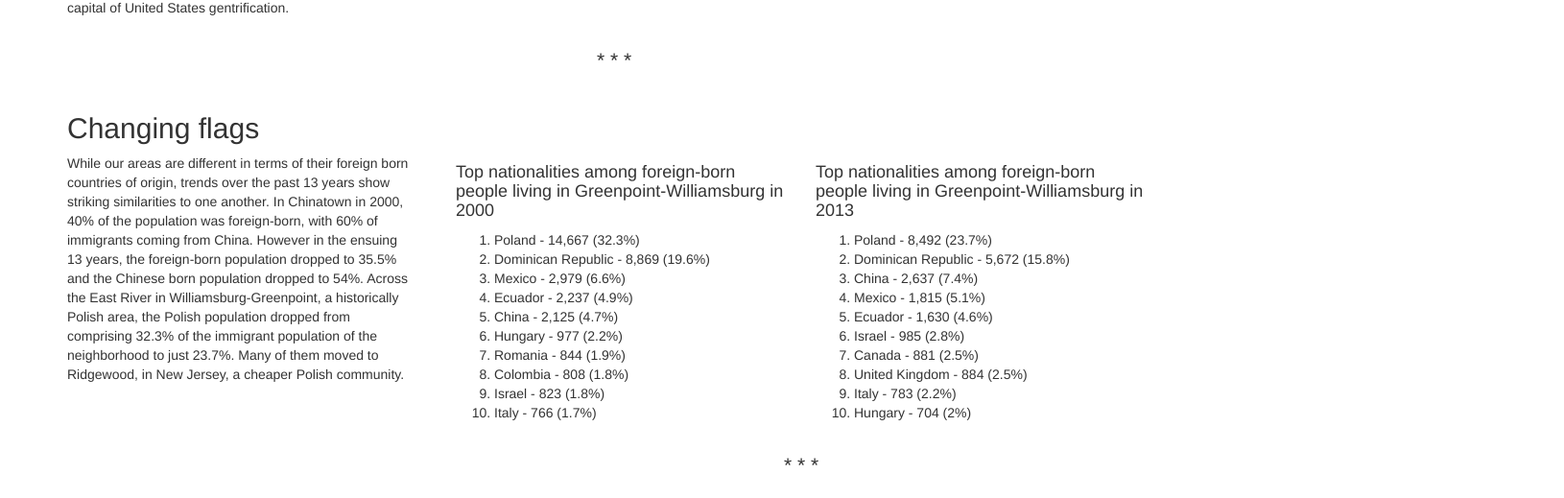
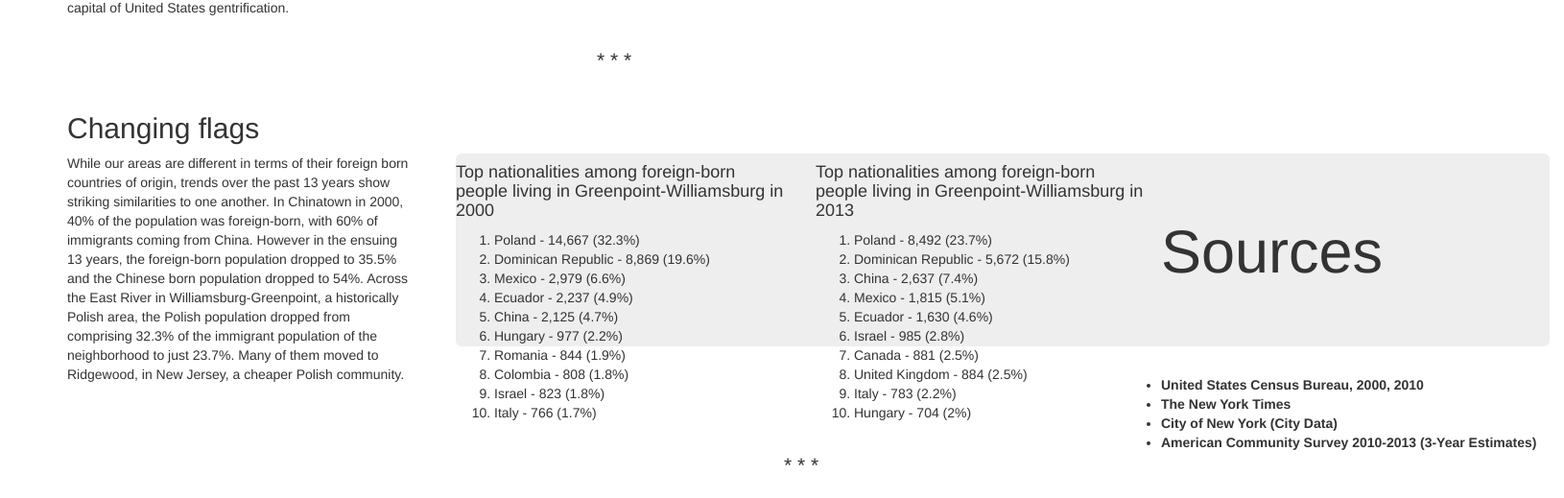
Before and after one commit to sfdevlin/Gentrimmigration, a plain HTML site: page index.html in a window 1280 px wide. Shown: the part 1184-1703 px from the top of the page at 96% size, 1630 px wide, since content can reach past the window. Drawn offline with nearby package versions, Linux system fonts and the light colour scheme; a script that the page names is missing.

Commit message:
Update index.html

```diff
--- a/index.html
+++ b/index.html
@@ -94,6 +94,29 @@
 	<p><p align="center" class="lead">* * *</p></p>
 	<p><p align="center" class="lead"></p></p>
 	</div>
+</head>
+<body>
+<div class="container">
+<div class="jumbotron">
+<h1>Sources</h1>
+<p class="lead"> </p>
+</div><!-- /jumbotron -->
+<div class="row">
+<ul>
+<li>
+<strong>United States Census Bureau, 2000, 2010</strong>
+</li>
+<li>
+<strong>The New York Times</strong>
+<strong></strong>
+</li>
+<li>
+<strong>City of New York (City Data)</strong>
+</li>
+<li>
+<strong>American Community Survey 2010-2013 (3-Year Estimates)</strong>
+</li>
+</ul>
 </div> <!-- /row -->
 	</div><!-- /container -->
 
```
